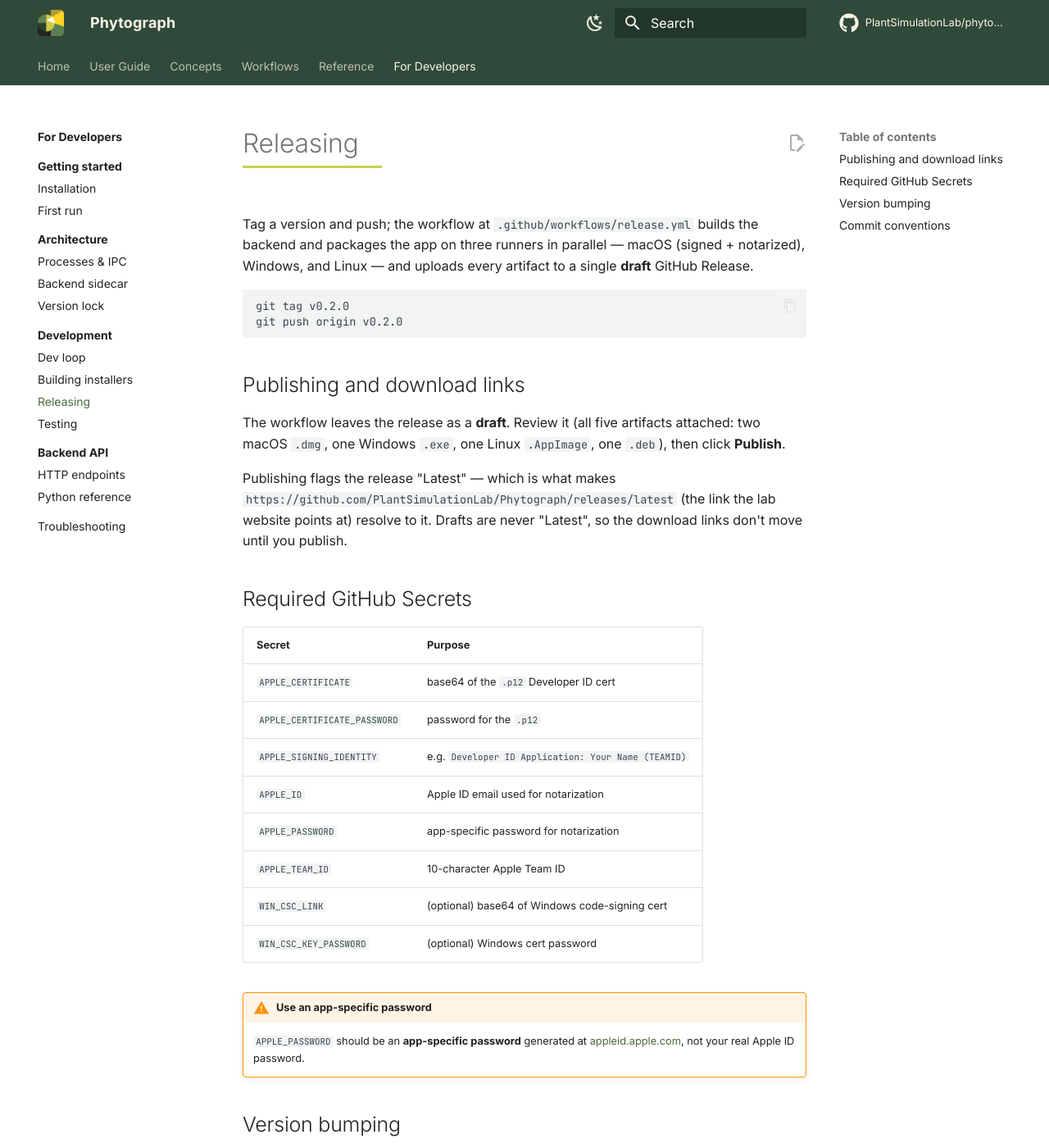
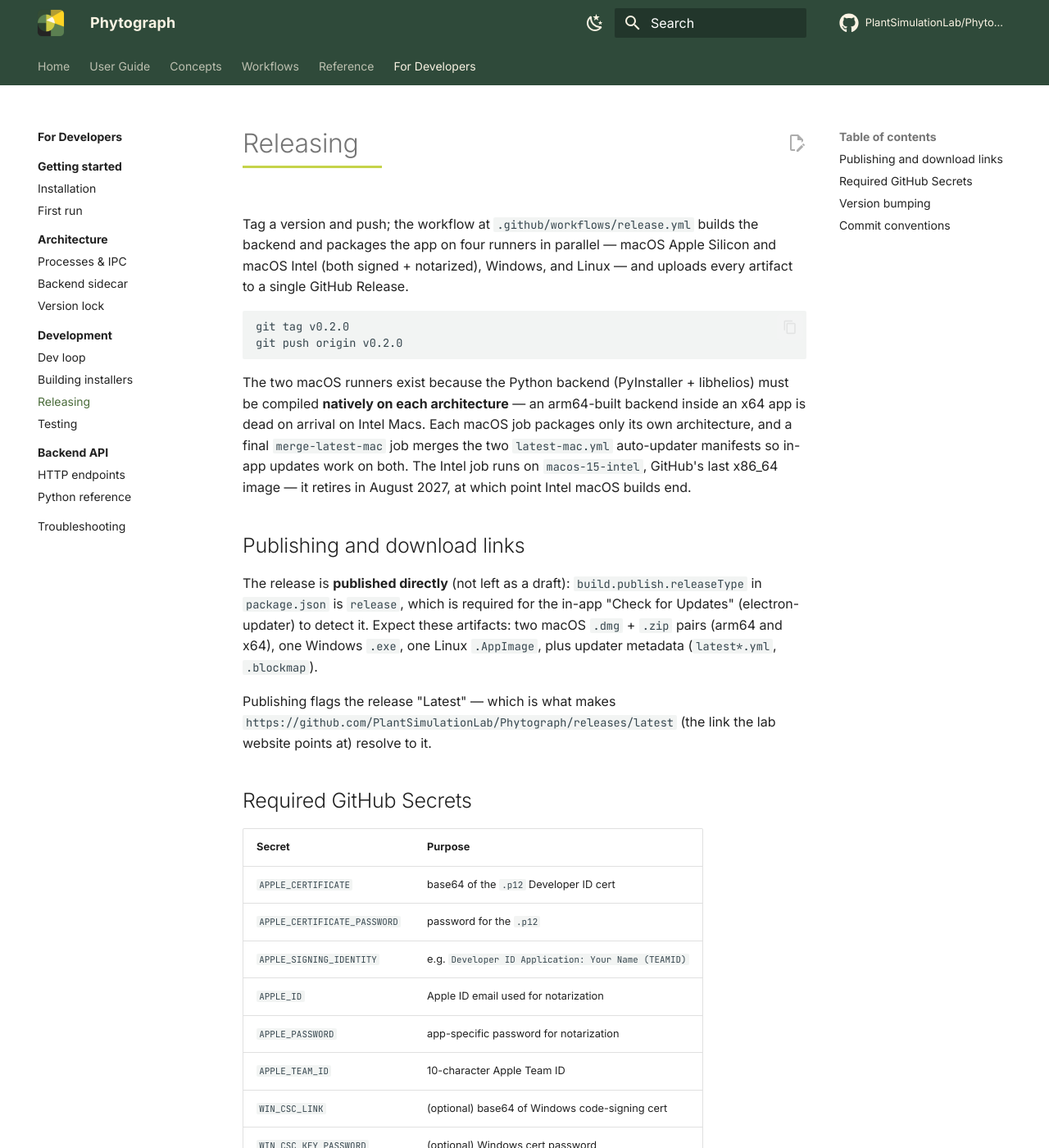
Before and after one commit to PlantSimulationLab/Phytograph, an MkDocs documentation site: the page built from docs/docs/developers/development/releasing.md, in a window 1280 px wide and 1400 px high. Shown: the whole window at 82% size. Built offline with MkDocs 1.6.1 and Material for MkDocs 9.7.7, drawn with Linux system fonts in a browser that asks for light colours; comment, search, counter and statistics services are not loaded.

Commit message:
build(release): ship macOS Intel + arm64 natively; Linux AppImage; docs
Add a second macOS release job on macos-15-intel so the PyInstaller backend is
compiled natively per arch (each job packages only --mac --<arch>), with a
merge-latest-mac job unioning the two latest-mac.yml updater manifests so
neither clobbers the other. Simplify the electron-builder mac target list.
Switch Linux packaging to AppImage. README/docs/CLAUDE updated for the new
release matrix and the corrected Pages URL casing.

````diff
--- a/docs/docs/developers/development/releasing.md
+++ b/docs/docs/developers/development/releasing.md
@@ -1,25 +1,36 @@
 # Releasing
 
 Tag a version and push; the workflow at `.github/workflows/release.yml`
-builds the backend and packages the app on three runners in parallel —
-macOS (signed + notarized), Windows, and Linux — and uploads every
-artifact to a single **draft** GitHub Release.
+builds the backend and packages the app on four runners in parallel —
+macOS Apple Silicon and macOS Intel (both signed + notarized), Windows,
+and Linux — and uploads every artifact to a single GitHub Release.
 
 ```bash
 git tag v0.2.0
 git push origin v0.2.0
 ```
 
+The two macOS runners exist because the Python backend (PyInstaller +
+libhelios) must be compiled **natively on each architecture** — an
+arm64-built backend inside an x64 app is dead on arrival on Intel Macs.
+Each macOS job packages only its own architecture, and a final
+`merge-latest-mac` job merges the two `latest-mac.yml` auto-updater
+manifests so in-app updates work on both. The Intel job runs on
+`macos-15-intel`, GitHub's last x86_64 image — it retires in August
+2027, at which point Intel macOS builds end.
+
 ## Publishing and download links
 
-The workflow leaves the release as a **draft**. Review it (all five
-artifacts attached: two macOS `.dmg`, one Windows `.exe`, one Linux
-`.AppImage`, one `.deb`), then click **Publish**.
+The release is **published directly** (not left as a draft):
+`build.publish.releaseType` in `package.json` is `release`, which is
+required for the in-app "Check for Updates" (electron-updater) to detect
+it. Expect these artifacts: two macOS `.dmg` + `.zip` pairs (arm64 and
+x64), one Windows `.exe`, one Linux `.AppImage`, plus updater metadata
+(`latest*.yml`, `.blockmap`).
 
 Publishing flags the release "Latest" — which is what makes
 `https://github.com/PlantSimulationLab/Phytograph/releases/latest` (the
-link the lab website points at) resolve to it. Drafts are never "Latest",
-so the download links don't move until you publish.
+link the lab website points at) resolve to it.
 
 ## Required GitHub Secrets
 
--- a/docs/mkdocs.yml
+++ b/docs/mkdocs.yml
@@ -1,8 +1,8 @@
 site_name: Phytograph
 site_description: A desktop application for working with LiDAR point clouds, plant meshes, skeletons, and procedural plant models.
-site_url: https://plantsimulationlab.github.io/phytograph/
-repo_url: https://github.com/PlantSimulationLab/phytograph
-repo_name: PlantSimulationLab/phytograph
+site_url: https://plantsimulationlab.github.io/Phytograph/
+repo_url: https://github.com/PlantSimulationLab/Phytograph
+repo_name: PlantSimulationLab/Phytograph
 edit_uri: edit/main/docs/docs/
 
 docs_dir: docs
````
Also changed, not shown: CLAUDE.md (+2 -2 lines), docs/docs/developers/getting-started/installation.md (+2 -2 lines), docs/docs/guide/install.md (+1 -1 lines), docs/docs/index.md (+1 -1 lines), package.json (+2 -14 lines), README.md, 1 other file.
